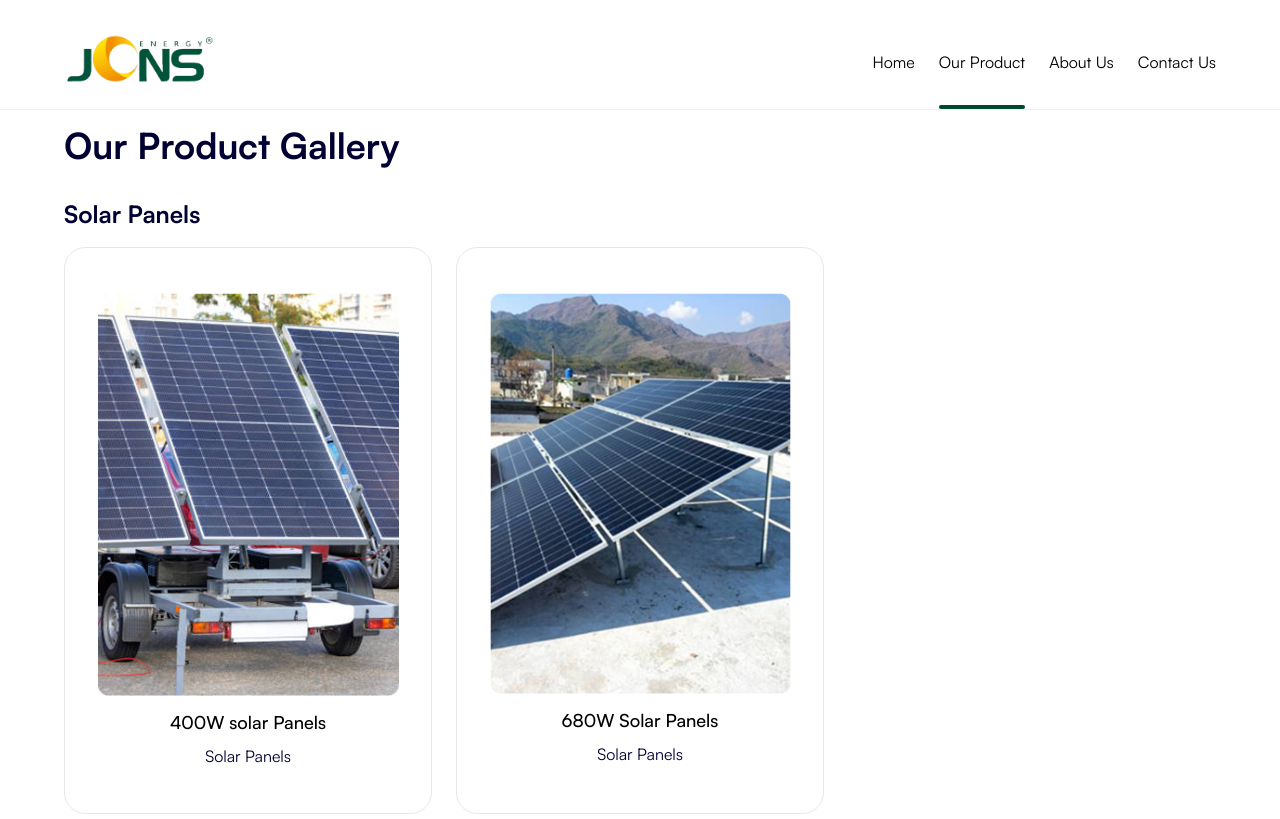
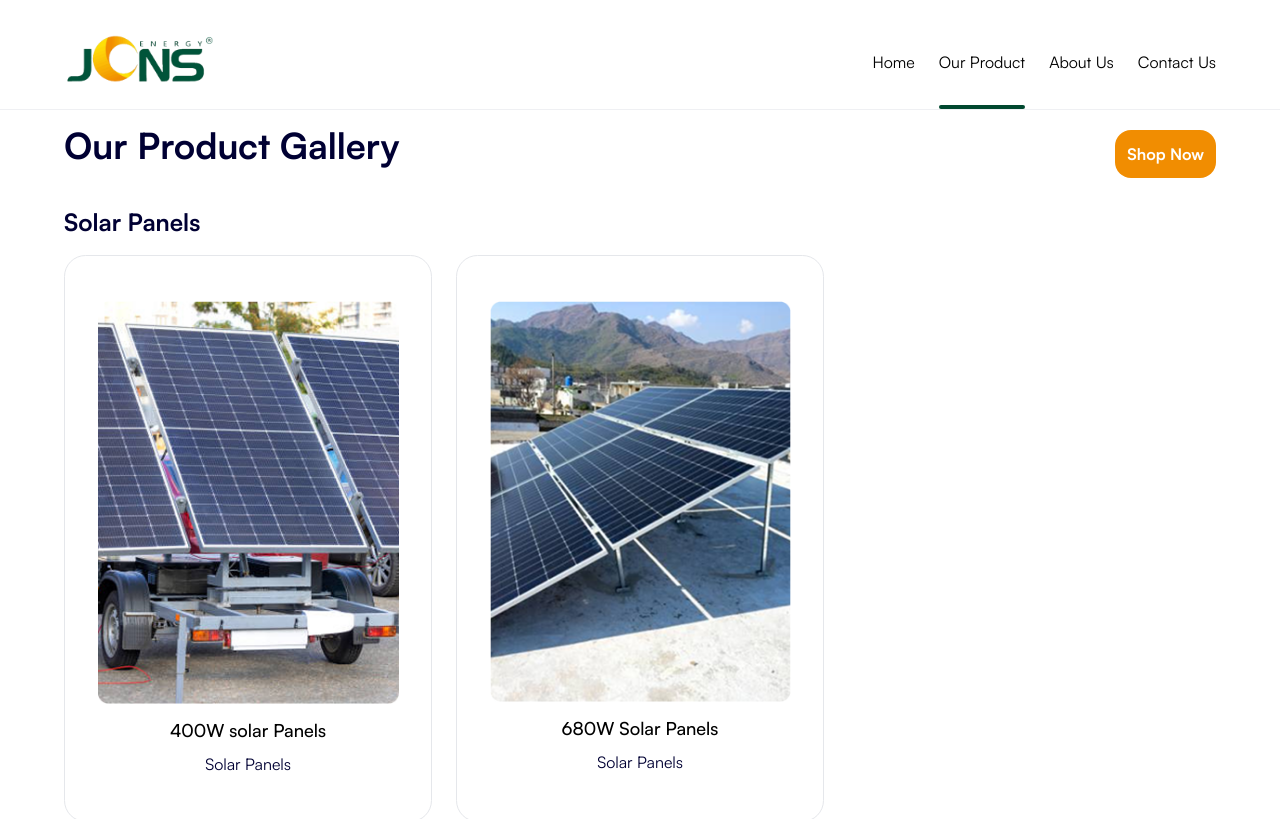
Before and after one commit to atgtechnologies/jcnssolar, a Next.js app: page /products in a window 1280 px wide. Shown: the top 819 px of the page. Built offline with nearby package versions, Linux system fonts and the light colour scheme.

Commit message:
modified the shop now button to link to whatsapp

```diff
--- a/app/page.jsx
+++ b/app/page.jsx
@@ -44,9 +44,15 @@ export default function Page() {
           Cut your electricity bills, increase your home’s value, and contribute to a cleaner planet with our reliable and affordable solar energy
           solutions.
         </p>
-        <Button {...shake} href="/products">
+        <motion.a
+          {...shake}
+          target="_blank"
+          rel="noopener noreferrer"
+          className="bg-yellow p-3 text-white font-bold block w-fit rounded-2xl"
+          href="https://wa.me/2347073846909?text=text=I'm%20interested%20in%20one%20of%20your%20solar%20products.%20Can%20you%20provide%20more%20details%20about%20the%3F"
+        >
           Shop Now
-        </Button>
+        </motion.a>
 
         <div id="banner" className="relative mt-10">
           <div className="relative aspect-[2.187] max-split:aspect-[366/510] w-full rounded-[20px] overflow-hidden">
--- a/app/products/page.jsx
+++ b/app/products/page.jsx
@@ -28,7 +28,8 @@ import inverter6 from "@/app/components/images/inverter 6.png";
 import generator1 from "@/app/components/images/300w-generator.jpg";
 import generator2 from "@/app/components/images/500w-generator.jpg";
 import SubHeading from "../components/subheading";
-import { cardVariants, fadeInViewportFxn, StaggerParent } from "../components/framer-constants";
+import { cardVariants, fadeInViewportFxn, shake, StaggerParent } from "../components/framer-constants";
+import * as motion from "framer-motion/client";
 
 export const metadata = {
   title: "Solar Products in Nigeria | Buy Inverters, Panels & Kits - JCNS Solar Solutions",
@@ -39,7 +40,17 @@ export const metadata = {
 const Products = () => {
   return (
     <div className="space-y-8 contentMargin">
-      <SubHeading>Our Product Gallery</SubHeading>
+      <div className="split:flex space-y-4 justify-between mb-6 items-center">
+        <SubHeading>Our Product Gallery</SubHeading>
+        <motion.a
+          target="_blank"
+          rel="noopener noreferrer"
+          className="bg-yellow p-3 text-white font-bold block w-fit rounded-2xl"
+          href="https://wa.me/2347073846909?text=text=I'm%20interested%20in%20one%20of%20your%20solar%20products.%20Can%20you%20provide%20more%20details%20about%20the%3F"
+        >
+          Shop Now
+        </motion.a>
+      </div>
 
       <ProductSegmentation id="panels" title="Solar Panels">
         <div className="grid grid-cols-1 split:grid-cols-3 gap-6">
```
